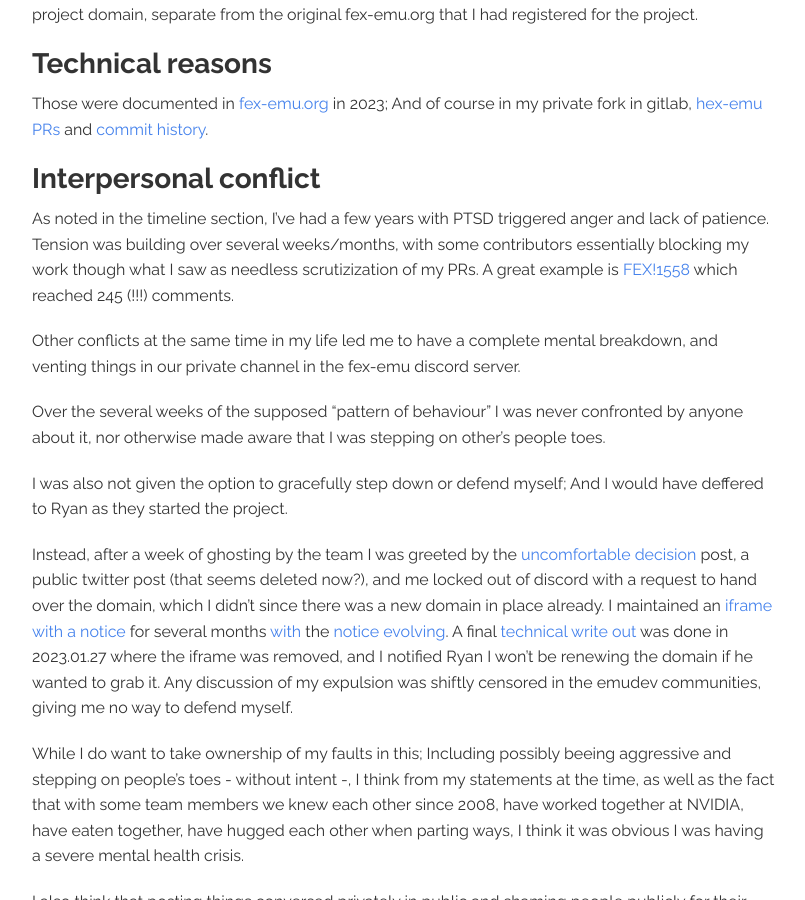
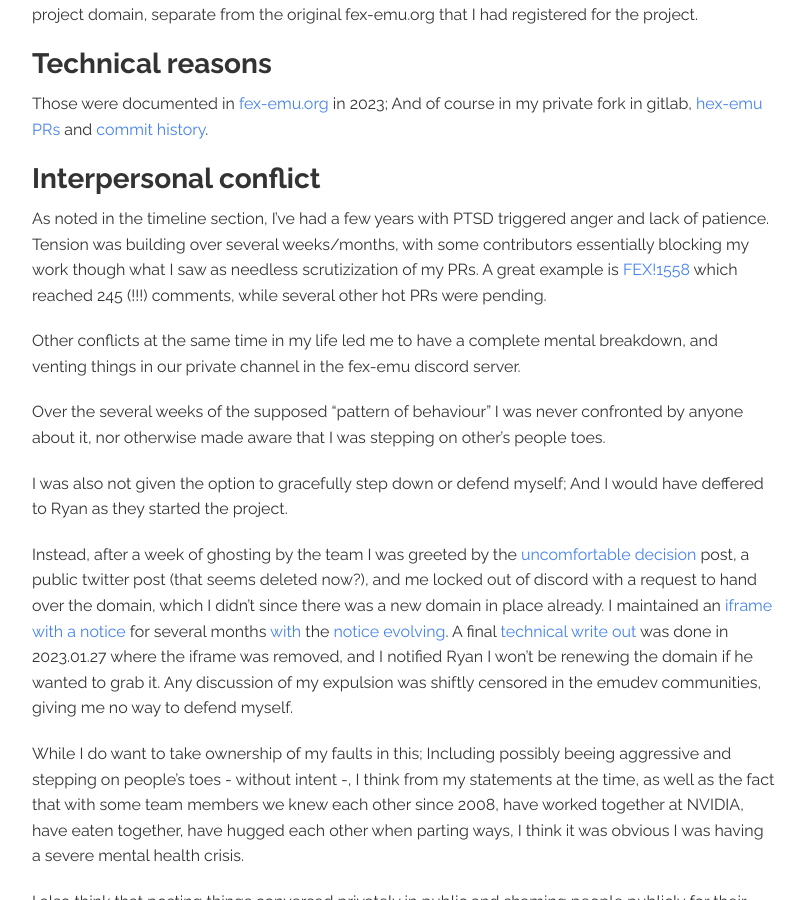
Before and after one commit to skmp/skmp.dev, a Jekyll site: the page built from _posts/2025-09-25-emudrama.md, in a window 1280 px wide and 900 px high, scrolled down 2859 px. Shown: the whole window, without its empty margins (43-848 px from the left). Built offline with Jekyll 4.4.1, drawn with Linux system fonts in a browser that asks for light colours.

Commit message:
Update 2025-09-25-emudrama.md

```diff
--- a/_posts/2025-09-25-emudrama.md
+++ b/_posts/2025-09-25-emudrama.md
@@ -40,7 +40,7 @@
 Those were documented in [fex-emu.org](https://web.archive.org/web/20230405072217/https://fex-emu.org/) in 2023; And of course in my private fork in gitlab, [hex-emu PRs](https://gitlab.com/hex-emu/hex-emu/-/merge_requests/?sort=updated_desc&state=merged&first_page_size=11) and [commit history](https://gitlab.com/hex-emu/hex-emu/-/commits/skmp/experimental-hacks?ref_type=heads).
 
 ### Interpersonal conflict
-As noted in the timeline section, I've had a few years with PTSD triggered anger and lack of patience. Tension was building over several weeks/months, with some contributors essentially blocking my work though what I saw as needless scrutizization of my PRs. A great example is [FEX!1558](https://github.com/FEX-Emu/FEX/pull/1558) which reached 245 (!!!) comments.
+As noted in the timeline section, I've had a few years with PTSD triggered anger and lack of patience. Tension was building over several weeks/months, with some contributors essentially blocking my work though what I saw as needless scrutizization of my PRs. A great example is [FEX!1558](https://github.com/FEX-Emu/FEX/pull/1558) which reached 245 (!!!) comments, while several other hot PRs were pending.
 
 Other conflicts at the same time in my life led me to have a complete mental breakdown, and venting things in our private channel in the fex-emu discord server.
 
```
